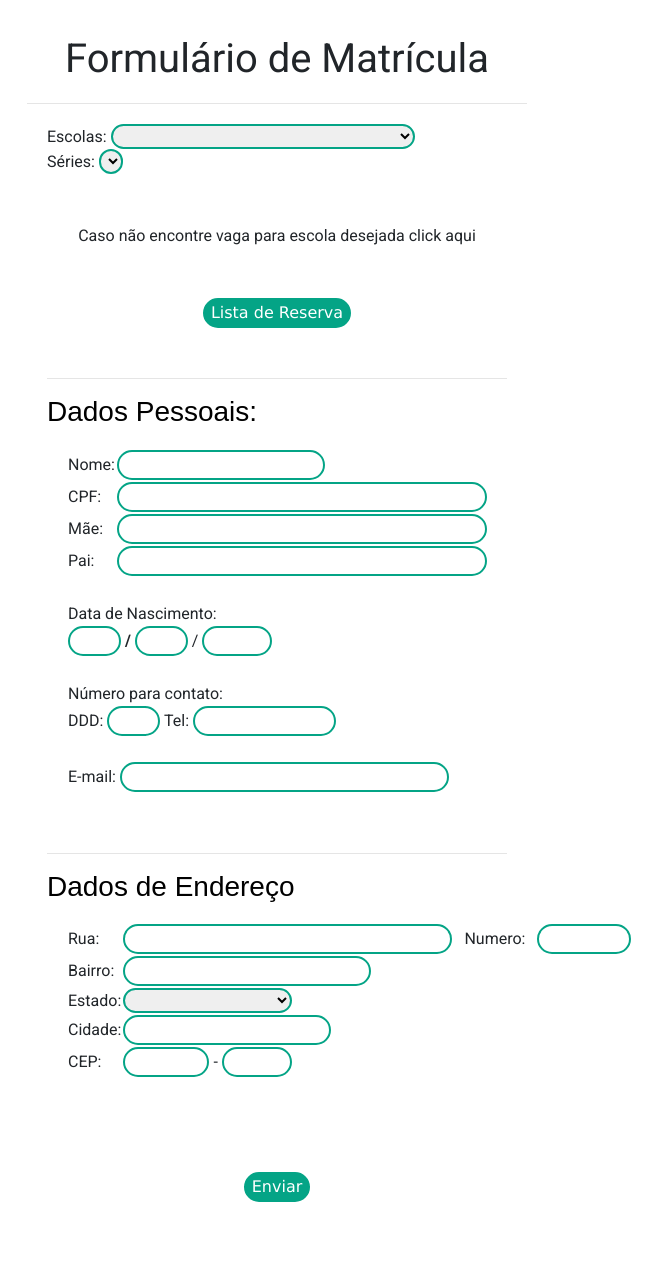
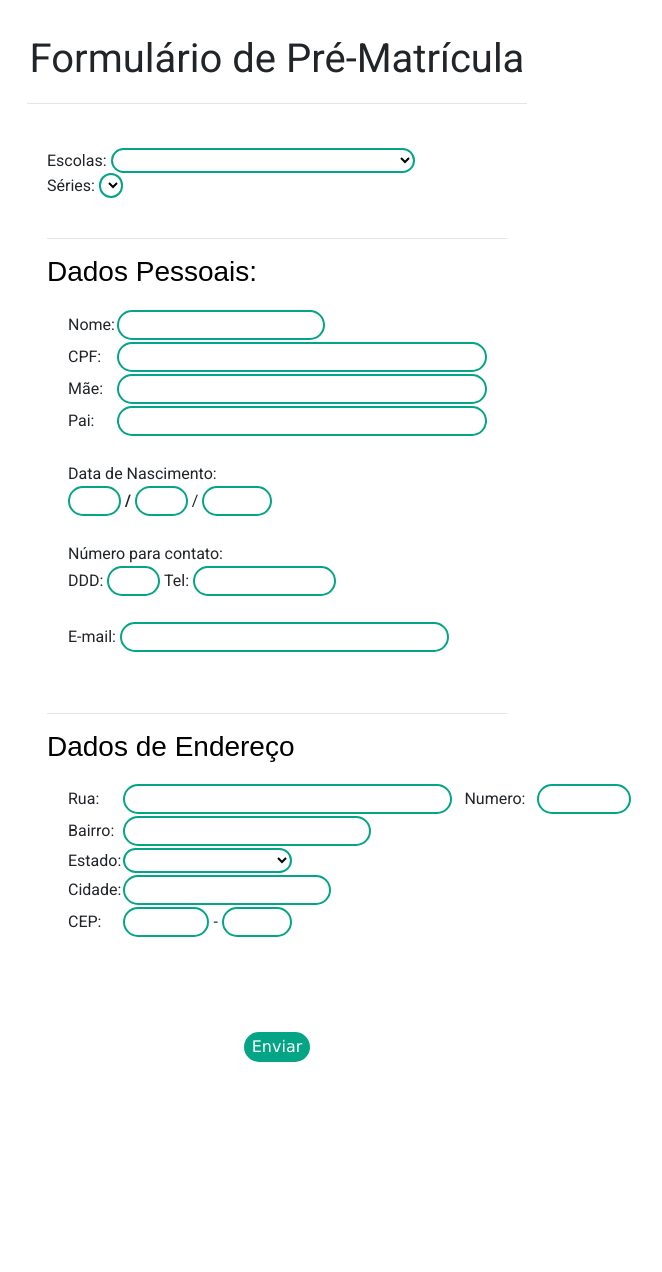
Before and after one commit to SEMEDSOCORRO/semed2022novo, a PHP site: page /SEMED_Matriculas-main/formulario.php in a window 1280 px wide. Shown: the part 85-1357 px from the top of the page, without its empty margins (363-1025 px from the left). After the commit the page ends 1147 px from the top, so only its background shows below. Run offline with PHP 8.4, Linux system fonts and the light colour scheme; lists and menus that the app fills with data are empty.

Commit message:
Add files via upload

```diff
--- a/formulario.php
+++ b/formulario.php
@@ -130,25 +130,23 @@
         <form action="processa2.php" method="post" >
             <input type="hidden" name="qtdVagas" id="qtdVagas" />
 
-            <h1 style="margin-bottom: 20px;">Formulário de Matrícula</h1>
+            <h1 style="margin-bottom: 20px;">Formulário de Pré-Matrícula</h1>
             <hr>
             <fieldset>
             <div class="escolas" ></div>
+                <br>
                 <label > Escolas:</label>
-                <select name="escolas" id = "escolas"  onchange="preencheSeries(this.value)">
+                <select style="background-color: white" name="escolas" id = "escolas"  onchange="preencheSeries(this.value)">
                    <option value=""></option>
                 </select>
                 <br>
                 <label> Séries: </label>
-                <select name="series" id="series"  styles="padding-left: 50px" onchange="preencheQuantidadeVagas(this.value)">
+                <select style="background-color: white" name="series" id="series"  styles="padding-left: 50px" onchange="preencheQuantidadeVagas(this.value)">
                     <option value=""></option>
                 </select>
 
                 <div>
-                    <div>
-                        <p>Caso não encontre vaga para escola desejada click aqui</p>
-                        <p><input type="submit"  name="lista de reserva" value="Lista de Reserva" class="botao"></p>
-                    </div>
+                    <br>
                     <hr>
                     <legend><h3>Dados Pessoais:</h3></legend>
 
@@ -158,7 +156,7 @@
                             <td>
                                 <label>Nome: </label>
                             </td>
-                            <td align="left">
+                            <td>
                                 <input style="background-color:#fff" type="text" required name="nome" size="20" maxlength="40" id="nome">
                             </td>
                         </tr>
@@ -260,7 +258,7 @@
                            <label for="estado">Estado:</label>
                           </td>
                           <td align="left">
-                           <select name="estado">
+                           <select style="background-color: white" name="estado">
                            <option value=""></option>
                            <option value="ac">Acre</option>
                            <option value="al">Alagoas</option>
```
Also changed, not shown: index.php (+6 -19 lines).
